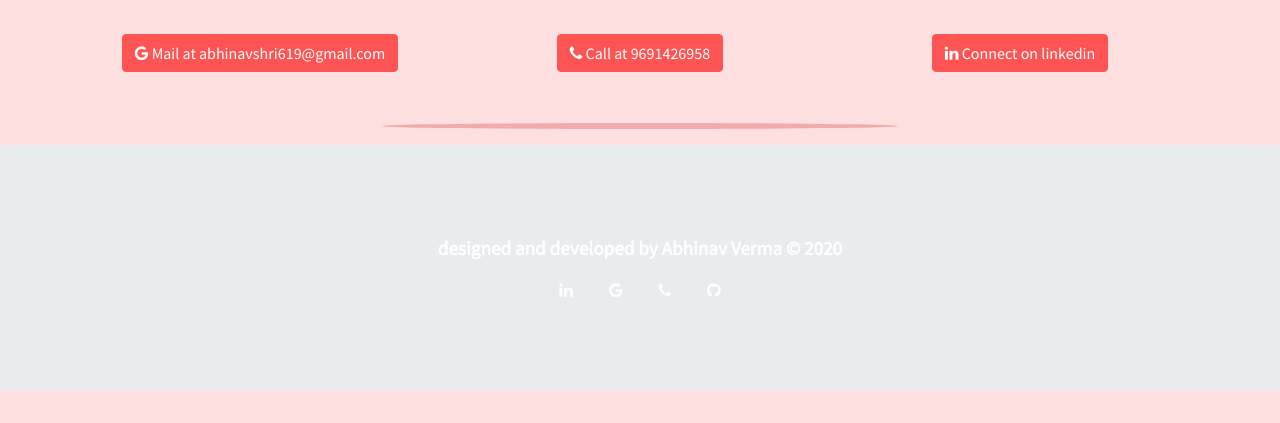
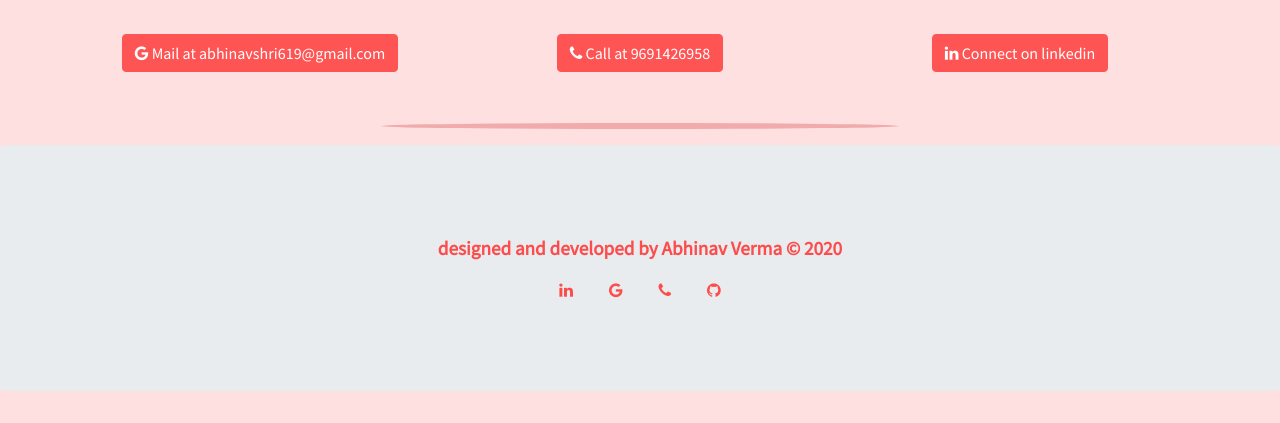
Before and after one commit to abhinav931/Abhinav-Verma-Portfolio, a PHP site: page /index.html in a window 1280 px wide. Shown: the part 4127-4550 px from the top of the page. Run offline with PHP 8.4, Linux system fonts and the light colour scheme.

Commit message:
Update index_styles.css

```diff
--- a/css/index_styles.css
+++ b/css/index_styles.css
@@ -152,14 +152,15 @@ hr{
     margin: 3%;
 }
 
+
 #footer p{
-    color: white;
+    color: #fc4c4c;
     font-weight: bolder;
     font-size: 1.2rem;
 }
 
 #footer i{
-    color: white;
+    color: #fc4c4c;
 }
 
 .modal-img {
```
